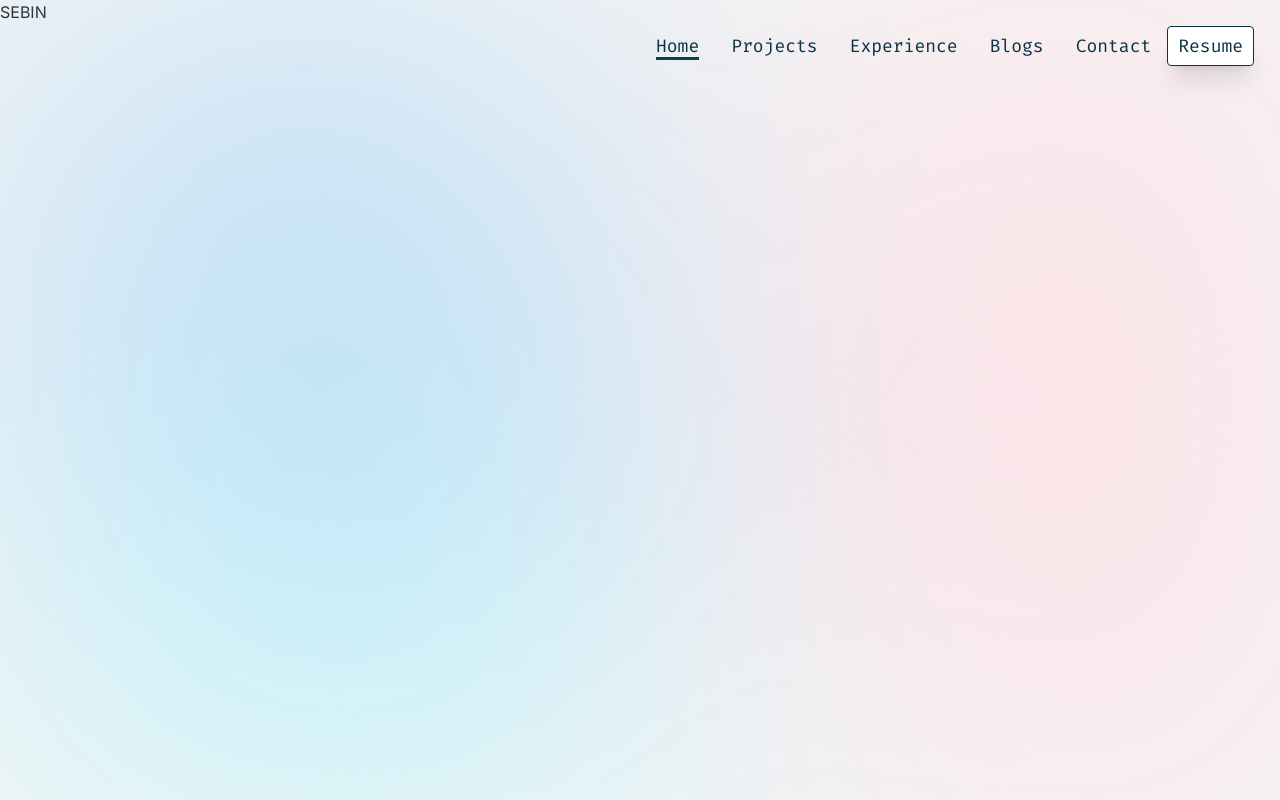
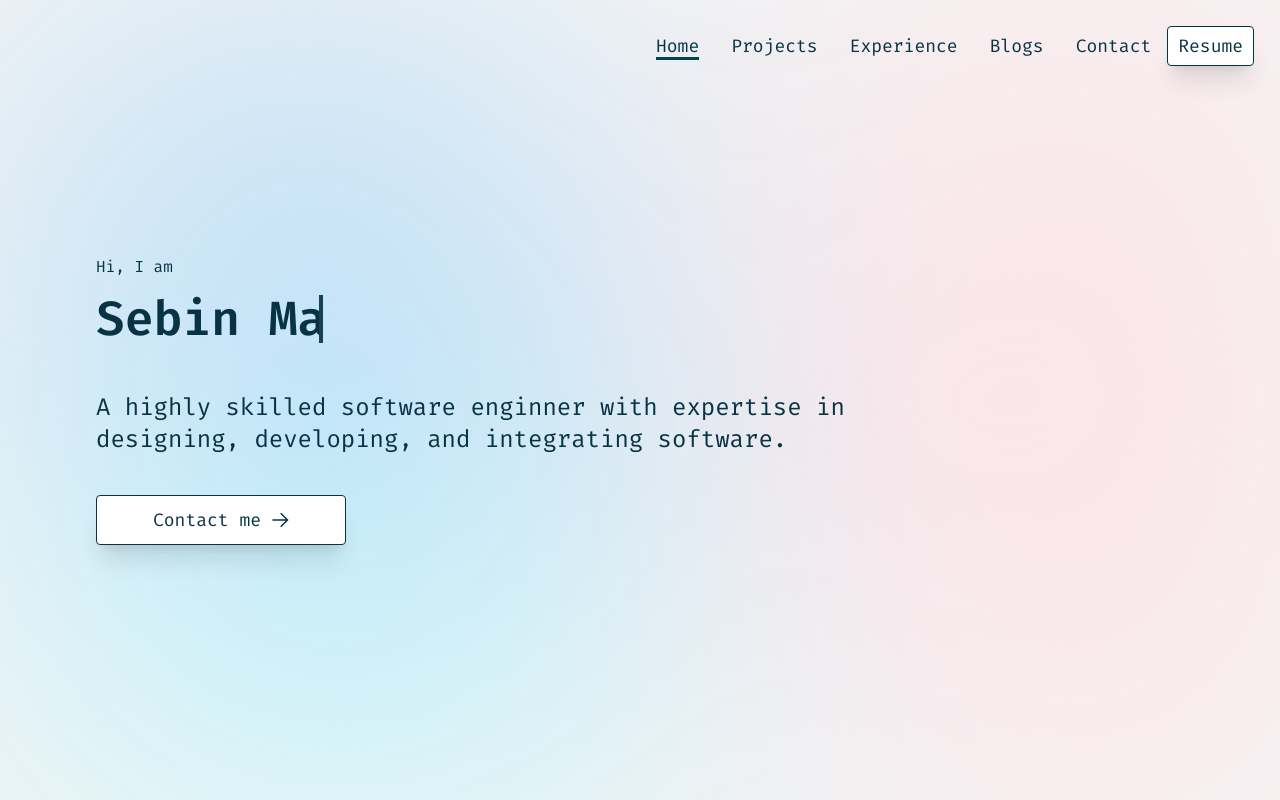
Before and after one commit to sebzz2k2/sebin, a Next.js app: page / in a window 1280 px wide. Built offline with nearby package versions, Linux system fonts and the light colour scheme.

Commit message:
add home hero page

```diff
--- a/src/app/page.tsx
+++ b/src/app/page.tsx
@@ -1,14 +1,35 @@
 import React from "react";
 import "./globals.css";
+import Button from "@/components/common/button";
+import { GrLinkNext } from "react-icons/gr";
 
 export default function Home() {
   return (
-    <div className="h-screen">
+    <div className="h-screen flex items-center px-24">
       <Hero />
     </div>
   );
 }
 
 const Hero = () => {
-  return <div className="">SEBIN</div>;
+  return (
+    <div className="z-10 font-firaCode text-cyan-950 flex gap-12 flex-col w-3/4">
+      <div className="flex flex-col gap-4 w-max">
+        <div>Hi, I am</div>
+        <div className="animate-typing overflow-hidden mr-2 whitespace-nowrap border-r-4 border-r-cyan-950 pr-5 text-5xl font-semibold font-firaCode w-full ">
+          Sebin Mathew
+        </div>
+      </div>
+      <div className="flex flex-col gap-10">
+        <div className="text-2xl">
+          A highly skilled software enginner with expertise in designing,
+          developing, and integrating software.
+        </div>
+        <Button width="250px" height="50px">
+          Contact me
+          <GrLinkNext style={{ color: "##044149" }} />
+        </Button>
+      </div>
+    </div>
+  );
 };
```
